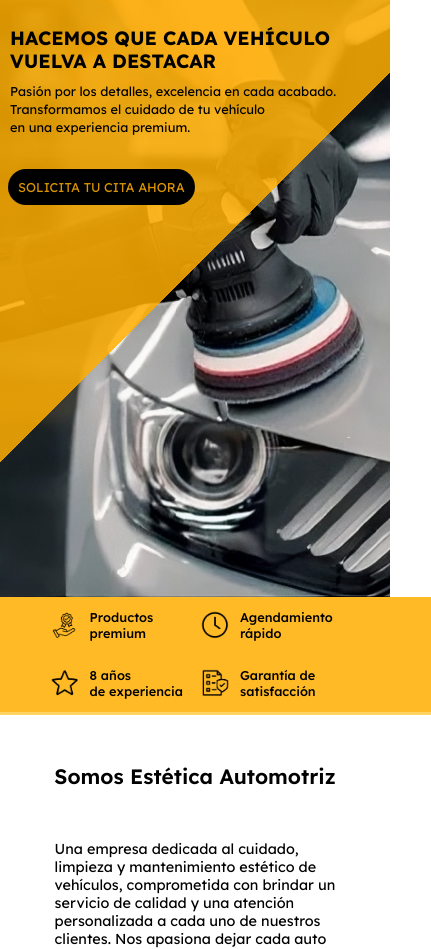
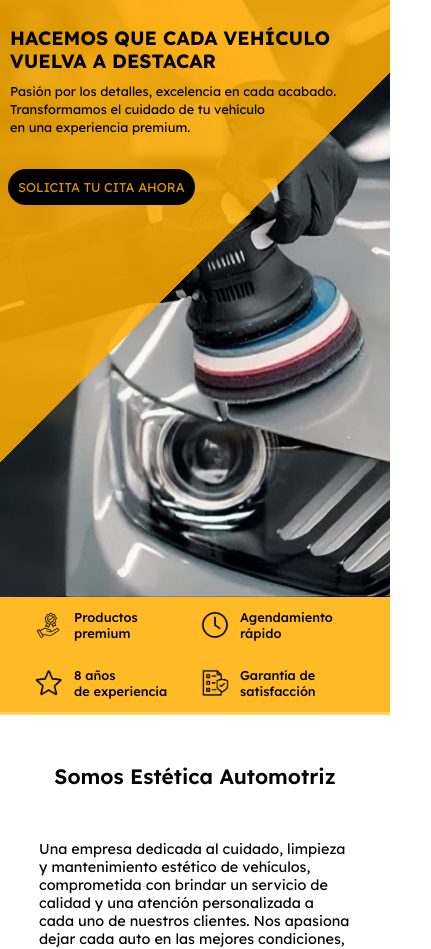
Before and after one commit to matzzp/EsteticaAutomotriz, a plain HTML site: page index.html in a window 390 px wide. Shown: the part 99-1048 px from the top of the page, 431 px wide, since content can reach past the window. Drawn offline with Linux system fonts and the light colour scheme.

Commit message:
Sexta version

```diff
--- a/css/style.css
+++ b/css/style.css
@@ -1233,7 +1233,7 @@ h1 {
     flex-wrap: wrap;
     height: auto;
     justify-content: center;
-    padding: 0px 60px;
+    padding: 0px 0px;
 
 }
 
@@ -1254,7 +1254,7 @@ h1 {
 }
 
 #bienvenida_div {
-    width: 90%;
+    width: 100%;
 }
 
 #bienvenida_div_p {
```
